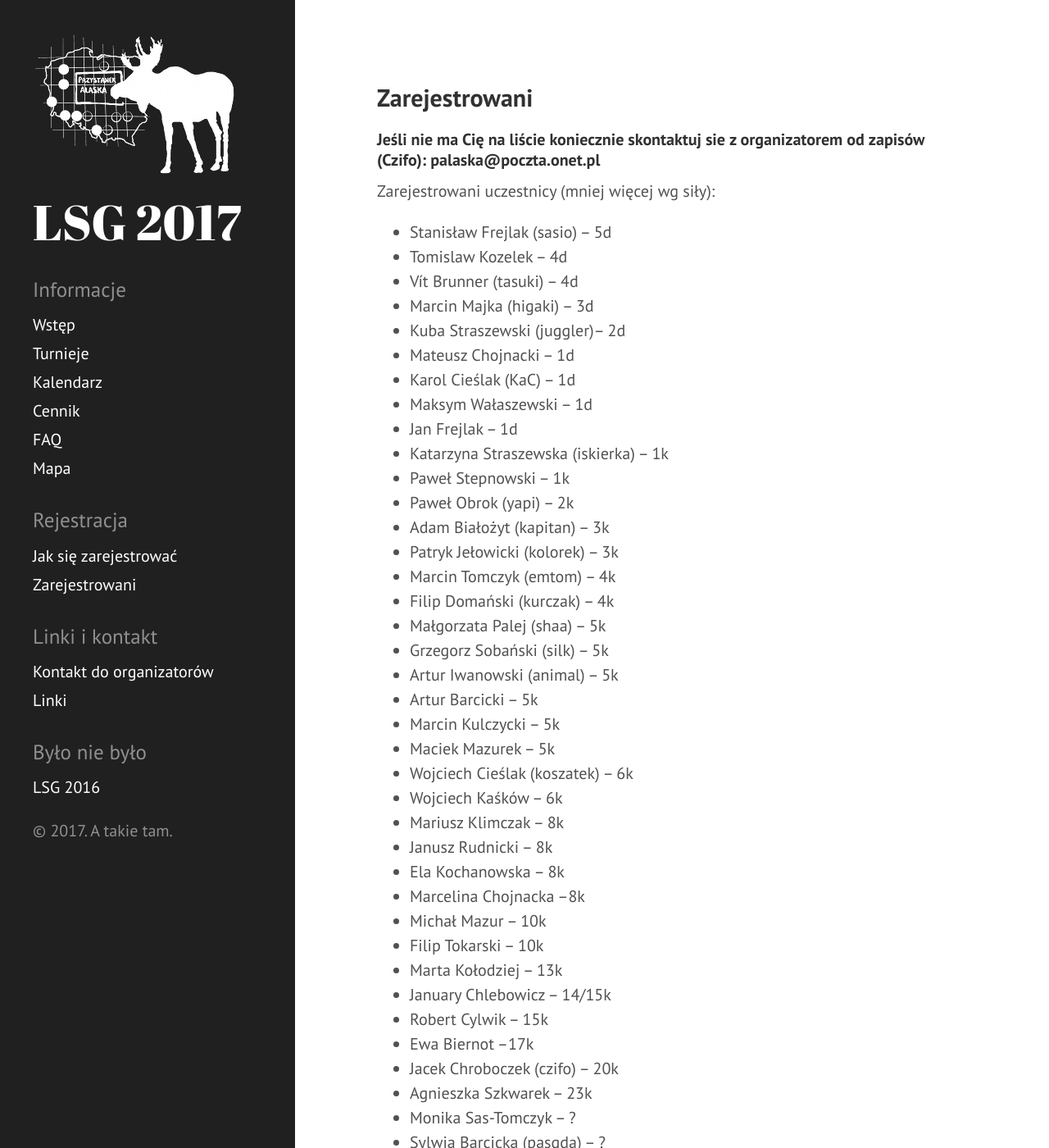
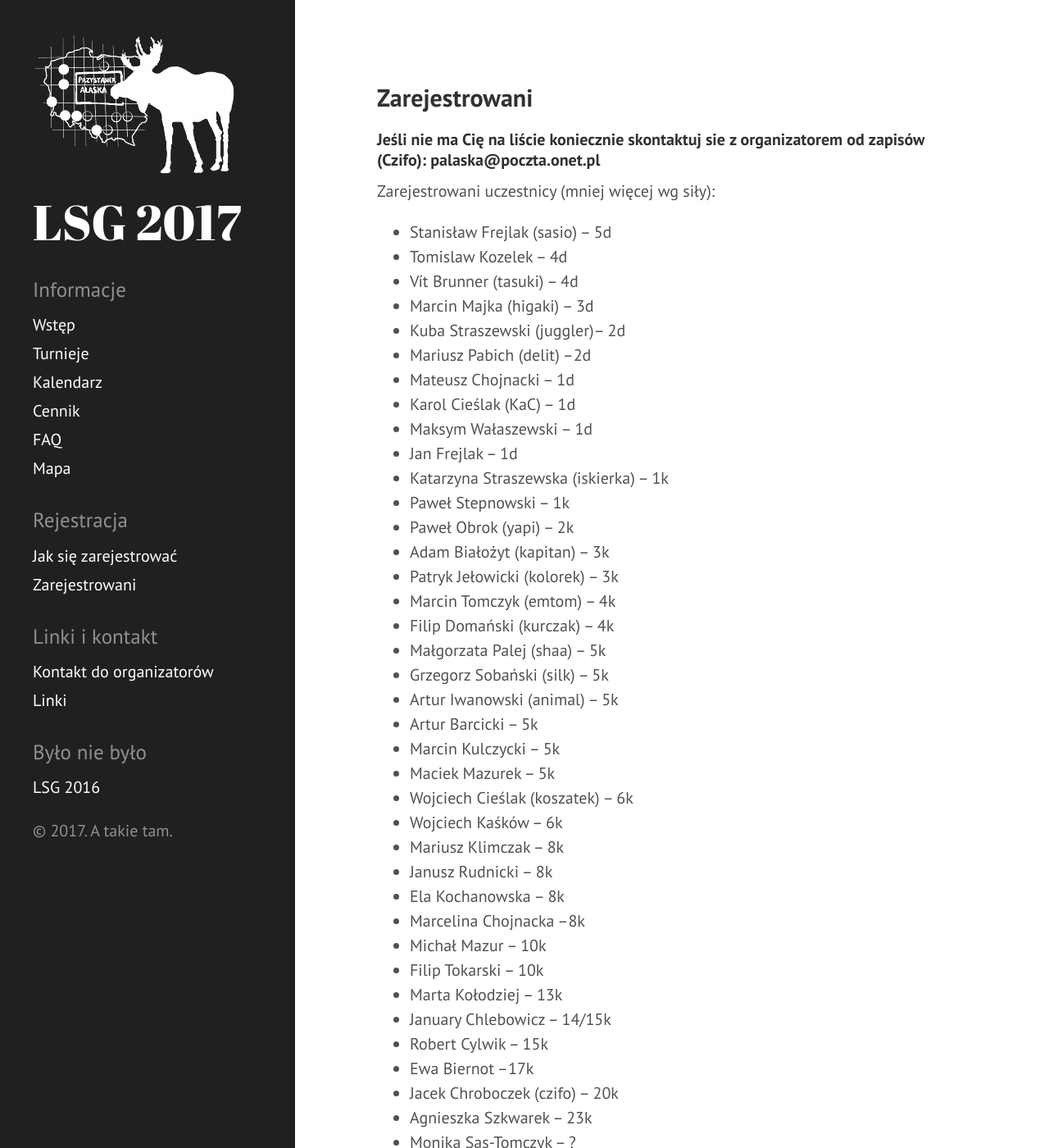
Before and after one commit to tasuki/lsg, a Jekyll site: the page built from zarejestrowani.md, in a window 1280 px wide and 1400 px high. Shown: the whole window at 82% size. Built offline with Jekyll 4.4.1, drawn with Linux system fonts in a browser that asks for light colours; some of the changed text lies outside the part shown.

Commit message:
Update zarejestrowani.md

```diff
--- a/zarejestrowani.md
+++ b/zarejestrowani.md
@@ -14,6 +14,7 @@ Zarejestrowani uczestnicy (mniej więcej wg siły):
 - Vít Brunner (tasuki) -- 4d
 - Marcin Majka (higaki) -- 3d
 - Kuba Straszewski (juggler)-- 2d
+- Mariusz Pabich (delit) --2d
 - Mateusz Chojnacki -- 1d
 - Karol Cieślak (KaC) -- 1d
 - Maksym Wałaszewski -- 1d
@@ -52,6 +53,7 @@ Zarejestrowani uczestnicy (mniej więcej wg siły):
 - Paweł Noga (benerit) --?
 - Rafał Bzoma (bzyku) -- byś się określił gamoniu :-)
 - Małgorzata Frejlak -- nie gra
+- Marta Pabich -- nie gra
 
 
 
```
